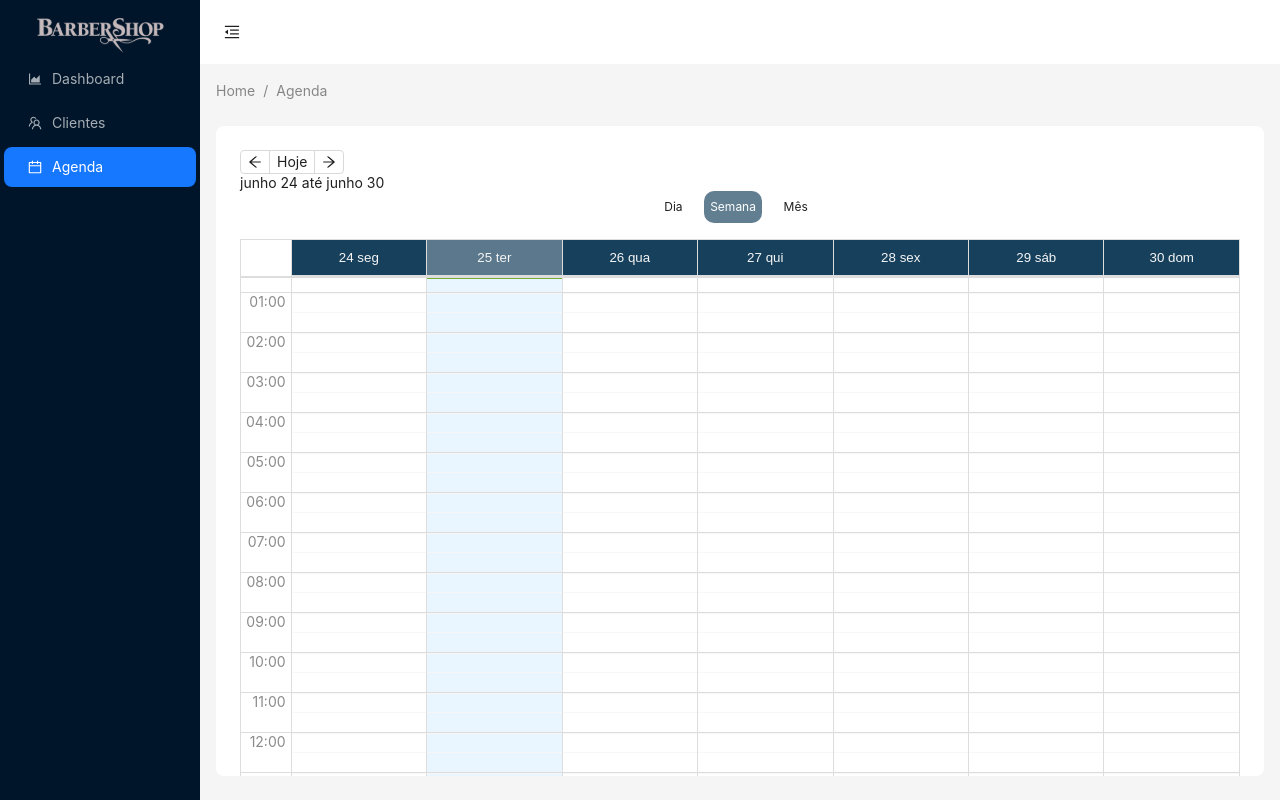
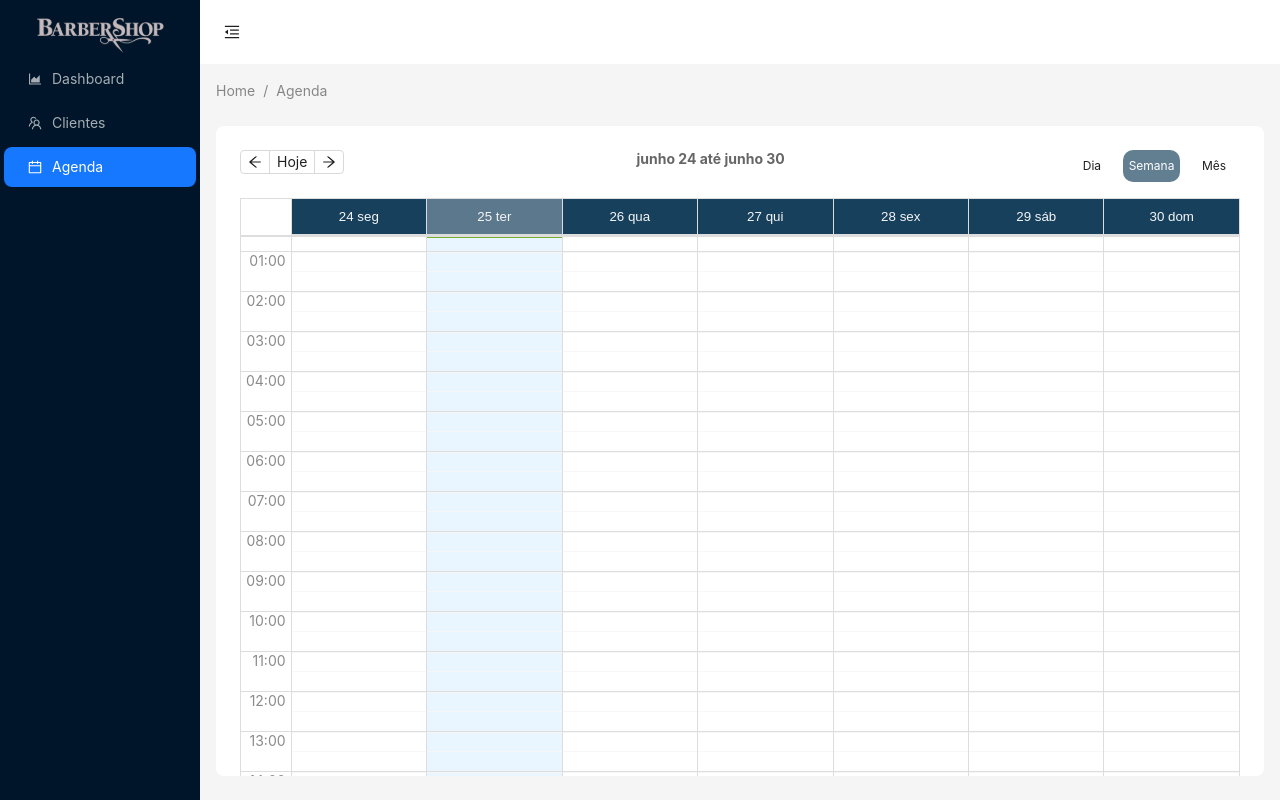
Before and after one commit to GustavoMoraisSantos/david-barber, a React (Vite) app: page / in a window 1280 px wide. Both pictures are taken after a click on the item "Agenda". Built offline with nearby package versions, Linux system fonts and the light colour scheme.

Commit message:
feat(scheduler): toolbar styles

```diff
--- a/src/components/schedulers/Calendar.tsx
+++ b/src/components/schedulers/Calendar.tsx
@@ -157,7 +157,8 @@ export default function SchedulerCalendar() {
 
   return (
     <>
-      <div className="dateView">
+      <header className="tollbar">
+        <div>
           <Radio.Group size="small" onChange={(e) => setSize(e.target.value)}>
             <Radio.Button onClick={onPrevClick} value="prev">
               <ArrowLeftOutlined />
@@ -171,7 +172,7 @@ export default function SchedulerCalendar() {
           </Radio.Group>
         </div>
         <div>
-        <p>{dateText}</p>
+          <p className="dateText">{dateText}</p>
         </div>
         <div className="customTollbar">
           {VIEW_OPTIONS.map(({ id, label }) => (
@@ -192,6 +193,7 @@ export default function SchedulerCalendar() {
             </Tag.CheckableTag>
           ))}
         </div>
+      </header>
       <div className={"schedulerCalendarContainer"}>
         <Calendar
           messages={messages}
--- a/src/components/schedulers/calendar.css
+++ b/src/components/schedulers/calendar.css
@@ -47,10 +47,18 @@
   z-index: 2;
 }
 
+.tollbar {
+  display: flex;
+  justify-content: space-between;
+}
 .customTollbar {
-  width: 100%;
   display: flex;
   justify-content: center;
   padding-bottom: 1rem;
   gap: 0.5rem;
 }
+
+.dateText {
+  font-weight: bold;
+  color: #666666;
+}
```
Lines whose indentation alone changed are shown as unchanged.
